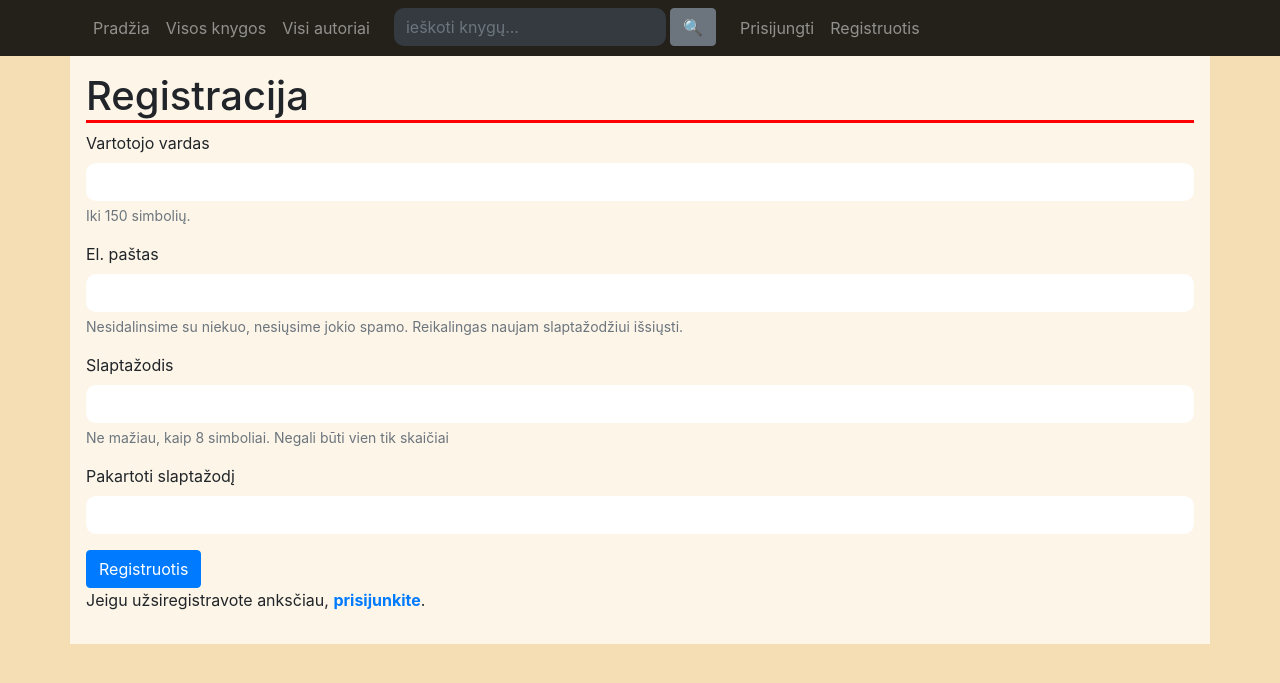
After one commit to User852963741/ptu1_library, a Django app: page /library/register/ in a window 1280 px wide. The commit adds this page. Shown: the top 683 px of the page. Run offline with Django 4.2, Linux system fonts and the light colour scheme.

Commit message:
user form without success outcome

```diff
--- a/library/books/templates/books/base.html
+++ b/library/books/templates/books/base.html
@@ -36,6 +36,7 @@
                             <li class="nav-item"><a class="nav-link" href="{% url 'logout' %}?next=/library">&#128682;</a></li>
                         {% else %}
                             <li class="nav-item"><a class="nav-link" href="{% url 'login' %}?next={{ request.path }}">Prisijungti</a></li>
+                            <li class="nav-item"><a class="nav-link" href="{% url 'register' %}">Registruotis</a></li>
                         {% endif %}
                     {% endblock navigation %}</ul>
                 </div>
--- /dev/null
+++ b/library/books/templates/books/register.html
@@ -0,0 +1,34 @@
+{% extends 'books/base.html' %}
+{% block content %}
+    <div class="container py-3">
+        <h1>Registracija</h1>
+        <form method="post">
+            {% csrf_token %}
+            <div class="form-group">
+                <label for="username">Vartotojo vardas</label>
+                <input name="username" type="text" class="form-control" id="username" aria-describedby="usernameHelp">
+                <small id="usernameHelp" class="form-text text-muted">Iki 150 simbolių.</small>
+            </div>
+            <div class="form-group">
+                <label for="exampleInputEmail1">El. paštas</label>
+                <input name="email" type="email" class="form-control" id="exampleInputEmail1" aria-describedby="emailHelp">
+                <small id="emailHelp" class="form-text text-muted">Nesidalinsime su niekuo, nesiųsime jokio spamo.
+                    Reikalingas naujam slaptažodžiui išsiųsti. </small>
+            </div>
+            <div class="form-group">
+                <label for="password">Slaptažodis</label>
+                <input name="password" type="password" class="form-control" id="password" aria-describedby="pwdHelp">
+                <small id="pwdHelp" class="form-text text-muted">Ne mažiau, kaip 8 simboliai. Negali būti vien tik
+                    skaičiai</small>
+            </div>
+            <div class="form-group">
+                <label for="password2">Pakartoti slaptažodį</label>
+                <input name="password2" type="password" class="form-control" id="password2" aria-describedby="pwd2Help">
+            </div>
+            <button type="submit" class="btn btn-primary register-button">Registruotis</button>
+        </form>
+        <p>Jeigu užsiregistravote anksčiau, <a href="{% url 'login' %}"><strong>prisijunkite</strong></a>.</p>
+    </div>
+{% endblock content %}
+
+{% block title %}Registracija | {{ block.super }}{% endblock title %}
--- a/library/books/urls.py
+++ b/library/books/urls.py
@@ -9,4 +9,5 @@ urlpatterns = [
     path('books/', views.BookListView.as_view(), name='books'),
     path('book/<int:pk>/', views.BookDetailView.as_view(), name='book'),
     path('my_books/', views.LoanedBooksByUser.as_view(), name='my_books'),
+    path('register/', views.register, name='register'),
 ]
--- a/library/books/views.py
+++ b/library/books/views.py
@@ -1,9 +1,38 @@
 from django.contrib.auth.mixins import LoginRequiredMixin
+from django.contrib.auth.models import User
+from django.contrib import messages
 from django.core.paginator import Paginator
 from django.db.models import Q
-from django.shortcuts import render, get_object_or_404
+from django.shortcuts import render, get_object_or_404, redirect
 from django.views import generic
+from django.views.decorators.csrf import csrf_protect
 from .models import Book, Author, BookInstance
+
+
+@csrf_protect
+def register(request):
+    if request.method == "POST":
+        # duomenu surinkimas
+        username = request.POST.get('username')
+        email = request.POST.get('email')
+        password = request.POST.get('password')
+        password2 = request.POST.get('password2')
+        # validuosim forma, tikrindami ar sutampa slaptažodžiai, ar egzistuoja vartotojas
+        error = False
+        if password != password2:
+            messages.error(request, 'Slaptažodžiai nesutampa.')
+            error = True
+        if User.objects.filter(username=username).exists():
+            messages.error(request, f'Vartotojas {username} jau egzistuoja.')
+            error = True
+        if User.objects.filter(email=email).exists():
+            messages.error(request, f'Vartotojas su el.praštu {email} jau egzistuoja.')
+            error = True
+        if error:
+            return redirect('register')
+        else:
+            User.objects.create_user(username=username, email=email, password=password)
+    return render(request, 'books/register.html')
 
 
 def index(request):
```
